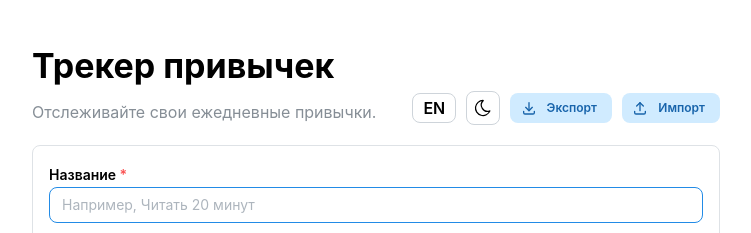
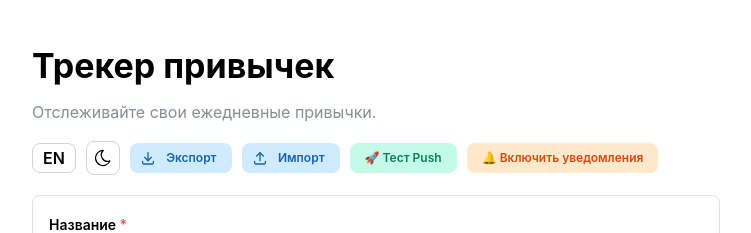
Before and after one commit to Wolosevich/habit-tracker-app, a React (Vite) app in the folder client/: page / in a window 1280 px wide. Shown: the top 233 px of the page, without its empty margins (264-1015 px from the left). Built offline with nearby package versions, Linux system fonts and the light colour scheme; no server answers.

Commit message:
feat: add web push notifications on client

```diff
--- a/client/src/App.tsx
+++ b/client/src/App.tsx
@@ -1,4 +1,5 @@
 import { useState, useRef } from "react";
+import { subscribeToPush } from "./lib/push";
 import "@mantine/core/styles.css";
 import {
   MantineProvider,
@@ -187,6 +188,29 @@ function AppContent() {
           >
             {t("import")}
           </Button>
+
+          <Button
+            variant="light"
+            color="teal"
+            size="xs"
+            onClick={async () => {
+              await fetch("http://localhost:3001/api/push/test", {
+                method: "POST",
+              });
+              alert("Запрос на отправку уведомления отправлен!");
+            }}
+          >
+            🚀 Тест Push
+          </Button>
+
+          <Button
+            variant="light"
+            color="orange"
+            size="xs"
+            onClick={subscribeToPush}
+          >
+            🔔 Включить уведомления
+          </Button>
           <input
             type="file"
             accept=".json,application/json"
--- /dev/null
+++ b/client/src/lib/push.ts
@@ -0,0 +1,58 @@
+// Вспомогательная функция для конвертации ключа (требование браузера)
+function urlBase64ToUint8Array(base64String: string) {
+  const padding = "=".repeat((4 - (base64String.length % 4)) % 4);
+  const base64 = (base64String + padding).replace(/-/g, "+").replace(/_/g, "/");
+  const rawData = window.atob(base64);
+  const outputArray = new Uint8Array(rawData.length);
+  for (let i = 0; i < rawData.length; ++i) {
+    outputArray[i] = rawData.charCodeAt(i);
+  }
+  return outputArray;
+}
+
+export async function subscribeToPush() {
+  // 1. Проверяем поддержку браузера
+  if (!("serviceWorker" in navigator) || !("PushManager" in window)) {
+    alert(
+      "Ваш браузер не поддерживает уведомления / Push notifications are not supported",
+    );
+    return;
+  }
+
+  try {
+    // 2. Запрашиваем разрешение у пользователя
+    const permission = await Notification.requestPermission();
+    if (permission !== "granted") {
+      alert("Вы отклонили уведомления / Permission denied");
+      return;
+    }
+
+    // 3. Регистрируем Service Worker
+    const registration = await navigator.serviceWorker.register("/sw.js");
+
+    // 4. Получаем публичный ключ с бэкенда
+    const res = await fetch("http://localhost:3001/api/push/vapid-public-key");
+    const { publicKey } = await res.json();
+
+    // 5. Подписываемся на Push-уведомления
+    const subscription = await registration.pushManager.subscribe({
+      userVisibleOnly: true,
+      applicationServerKey: urlBase64ToUint8Array(publicKey),
+    });
+
+    console.log("Подписка создана! Данные для бэкенда:", subscription);
+    // Отправляем данные подписки на наш бэкенд
+    await fetch("http://localhost:3001/api/push/subscribe", {
+      method: "POST",
+      headers: { "Content-Type": "application/json" },
+      body: JSON.stringify(subscription),
+    });
+
+    alert("Уведомления успешно включены и сохранены на сервере!");
+
+    // Пока просто выведем в консоль. На следующем шаге мы отправим это на бэкенд.
+    alert("Уведомления успешно включены! (Проверьте консоль)");
+  } catch (err) {
+    console.error("Ошибка при подписке на уведомления:", err);
+  }
+}
```
Also changed, not shown: client/public/sw.js (added, +13 -0 lines).
